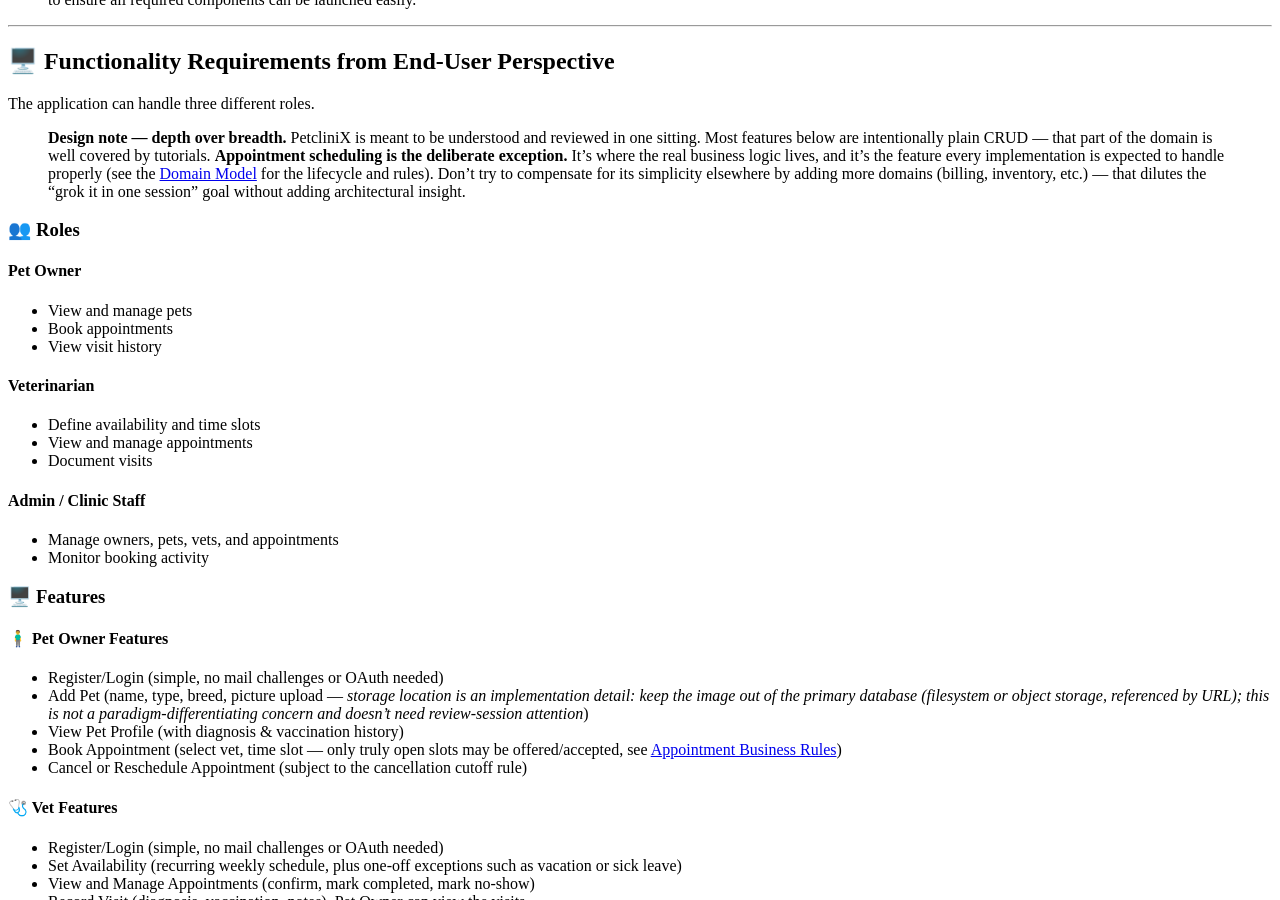
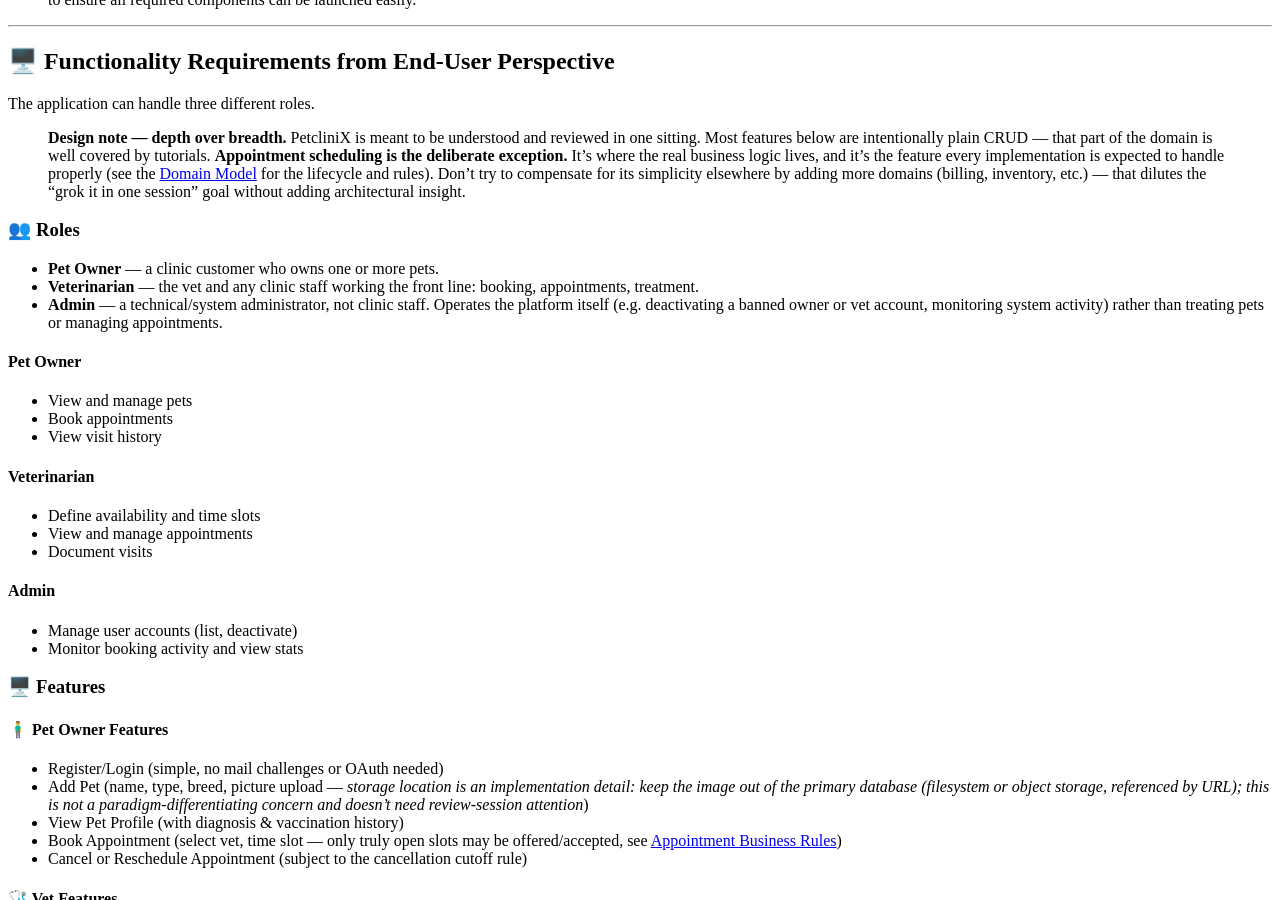
Before and after one commit to petclinix/petclinix.github.io, a Jekyll site: the page built from index.md, in a window 1280 px wide and 900 px high, scrolled down 1090 px. Built offline with Jekyll 4.4.1, drawn with Linux system fonts in a browser that asks for light colours; our own code applies the rules of GitHub Pages for plain Markdown files.

Commit message:
Clarify requirements

```diff
--- a/index.md
+++ b/index.md
@@ -81,6 +81,12 @@ The application can handle three different roles.
 
 ### 👥 Roles
 
+- **Pet Owner** — a clinic customer who owns one or more pets.
+- **Veterinarian** — the vet and any clinic staff working the front line: booking, appointments, treatment.
+- **Admin** — a technical/system administrator, not clinic staff. Operates the platform itself
+  (e.g. deactivating a banned owner or vet account, monitoring system activity) rather than
+  treating pets or managing appointments.
+
 #### Pet Owner
 - View and manage pets
 - Book appointments
@@ -91,9 +97,9 @@ The application can handle three different roles.
 - View and manage appointments
 - Document visits
 
-#### Admin / Clinic Staff
-- Manage owners, pets, vets, and appointments
-- Monitor booking activity
+#### Admin
+- Manage user accounts (list, deactivate)
+- Monitor booking activity and view stats
 
 ### 🖥️ Features
 
```
